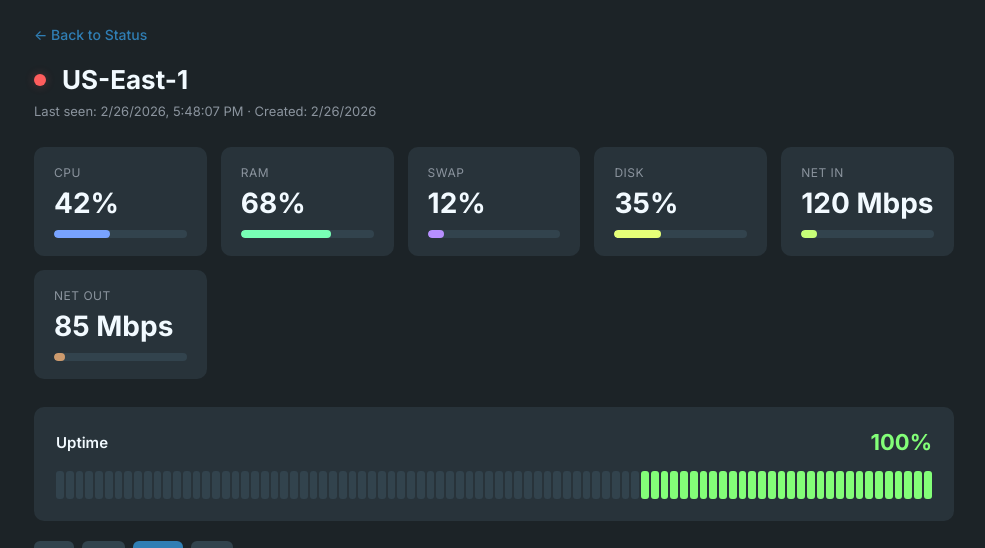
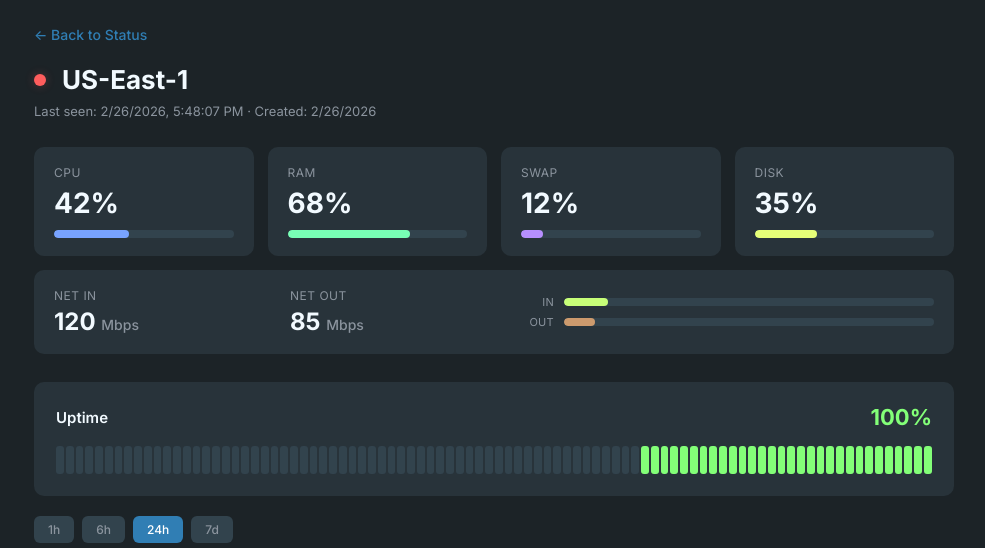
Before and after one commit to G3VV/lucidstatus, a Flask app: page /server/1 in a window 1280 px wide. Shown: the top 548 px of the page, without its empty margins (146-1131 px from the left). Run offline with Flask 3, Linux system fonts and the light colour scheme; data comes from the database, SQL or seed files in the repository.

Commit message:
Changed the boxes for net in/out

```diff
--- a/statuspage/static/js/server.js
+++ b/statuspage/static/js/server.js
@@ -44,14 +44,12 @@
         const lastSeen = data.last_seen ? new Date(data.last_seen).toLocaleString() : 'Never';
         document.getElementById('d-meta').textContent = `Last seen: ${lastSeen} · Created: ${new Date(data.created_at).toLocaleDateString()}`;
 
-        // Stat cards
+        // Stat cards (CPU, RAM, Swap, Disk)
         const stats = [
             { label: 'CPU', value: data.cpu + '%', pct: data.cpu, color: 'var(--bar-cpu)' },
             { label: 'RAM', value: data.ram + '%', pct: data.ram, color: 'var(--bar-ram)' },
             { label: 'Swap', value: (data.swap || 0) + '%', pct: data.swap || 0, color: '#B78FFF' },
             { label: 'Disk', value: data.disk + '%', pct: data.disk, color: 'var(--bar-disk)' },
-            { label: 'Net In', value: data.net_in + ' Mbps', pct: (data.net_in / data.net_max) * 100, color: 'var(--bar-net-in)' },
-            { label: 'Net Out', value: data.net_out + ' Mbps', pct: (data.net_out / data.net_max) * 100, color: 'var(--bar-net-out)' },
         ];
         document.getElementById('d-stats').innerHTML = stats.map(s => `
             <div class="stat-card">
@@ -61,6 +59,29 @@
                     <div class="stat-bar-fill" style="width:${Math.min(100, s.pct)}%;background:${s.color}"></div>
                 </div>
             </div>`).join('');
+
+        // Network card (combined IN + OUT)
+        const inPct = Math.min(100, (data.net_in / data.net_max) * 100);
+        const outPct = Math.min(100, (data.net_out / data.net_max) * 100);
+        document.getElementById('d-net-card').innerHTML = `
+            <div class="net-half">
+                <div class="stat-label">Net In</div>
+                <div class="stat-value">${data.net_in} <span style="font-size:14px;font-weight:500;color:var(--text-secondary)">Mbps</span></div>
+            </div>
+            <div class="net-half">
+                <div class="stat-label">Net Out</div>
+                <div class="stat-value">${data.net_out} <span style="font-size:14px;font-weight:500;color:var(--text-secondary)">Mbps</span></div>
+            </div>
+            <div class="net-bar-combined">
+                <div class="net-bar-row">
+                    <span class="nb-label">In</span>
+                    <div class="nb-track"><div class="nb-fill" style="width:${inPct}%;background:var(--bar-net-in)"></div></div>
+                </div>
+                <div class="net-bar-row">
+                    <span class="nb-label">Out</span>
+                    <div class="nb-track"><div class="nb-fill" style="width:${outPct}%;background:var(--bar-net-out)"></div></div>
+                </div>
+            </div>`;
 
         // Uptime percentage
         document.getElementById('d-uptime-pct').textContent = data.uptime_pct + '%';
--- a/statuspage/templates/server.html
+++ b/statuspage/templates/server.html
@@ -16,12 +16,22 @@
         .detail-header h1{font-size:26px;color:var(--text-primary);margin:0;font-weight:700;}
         .detail-status{width:12px;height:12px;border-radius:50%;flex-shrink:0;}
         .detail-meta{color:var(--text-secondary);font-size:13px;margin-bottom:28px;}
-        .detail-stats{display:grid;grid-template-columns:repeat(auto-fit,minmax(160px,1fr));gap:14px;margin-bottom:28px;}
+        .detail-stats{display:grid;grid-template-columns:repeat(4,1fr);gap:14px;margin-bottom:14px;}
         .stat-card{background:var(--bg-card);border-radius:10px;padding:18px 20px;}
         .stat-card .stat-label{font-size:12px;color:var(--text-secondary);text-transform:uppercase;letter-spacing:.5px;margin-bottom:6px;}
         .stat-card .stat-value{font-size:28px;font-weight:700;color:var(--text-primary);}
         .stat-card .stat-bar-wrap{height:8px;background:var(--bg-bar);border-radius:4px;margin-top:10px;overflow:hidden;}
         .stat-card .stat-bar-fill{height:100%;border-radius:4px;transition:width .4s;}
+        .net-card{background:var(--bg-card);border-radius:10px;padding:18px 20px;margin-bottom:28px;display:flex;align-items:center;gap:32px;}
+        .net-card .net-half{flex:1;}
+        .net-card .stat-label{font-size:12px;color:var(--text-secondary);text-transform:uppercase;letter-spacing:.5px;margin-bottom:4px;}
+        .net-card .stat-value{font-size:24px;font-weight:700;color:var(--text-primary);}
+        .net-bar-combined{flex:2;display:flex;flex-direction:column;gap:6px;}
+        .net-bar-row{display:flex;align-items:center;gap:10px;}
+        .net-bar-row .nb-label{font-size:11px;color:var(--text-secondary);text-transform:uppercase;width:28px;text-align:right;letter-spacing:.3px;}
+        .net-bar-row .nb-track{flex:1;height:8px;background:var(--bg-bar);border-radius:4px;overflow:hidden;}
+        .net-bar-row .nb-fill{height:100%;border-radius:4px;transition:width .4s;}
+        @media(max-width:600px){.detail-stats{grid-template-columns:repeat(2,1fr);} .net-card{flex-direction:column;gap:14px;align-items:stretch;} .net-bar-combined{flex:none;}}
         .chart-section{background:var(--bg-card);border-radius:10px;padding:22px;margin-bottom:16px;}
         .chart-section h3{color:var(--text-primary);font-size:15px;margin:0 0 4px;font-weight:600;}
         .chart-section .chart-sub{color:var(--text-secondary);font-size:12px;margin-bottom:14px;}
@@ -56,6 +66,7 @@
         <div class="detail-meta" id="d-meta"></div>
 
         <div class="detail-stats" id="d-stats"></div>
+        <div class="net-card" id="d-net-card"></div>
 
         <div class="uptime-section">
             <div class="uptime-header">
```
